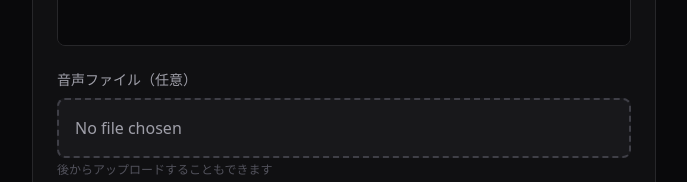
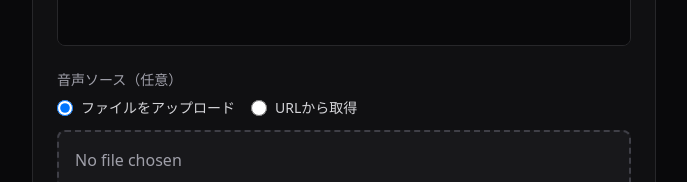
Before and after one commit to sngazm/imagecaster, a React (Vite) app in the folder apps/admin/: page /new in a window 1280 px wide. Shown: the part 618-800 px from the top of the page, without its empty margins (296-983 px from the left). Built offline with nearby package versions, Linux system fonts and the light colour scheme; no server answers.

Commit message:
feat: add URL input option for audio source in episode creation
- Add uploadFromUrl API method
- Add radio buttons to switch between file upload and URL input
- Support NextCloud share links (auto-converted by worker)

```diff
--- a/apps/admin/src/lib/api.ts
+++ b/apps/admin/src/lib/api.ts
@@ -174,6 +174,12 @@ export const api = {
       body: JSON.stringify({ duration, fileSize }),
     }),
 
+  uploadFromUrl: (id: string, sourceUrl: string) =>
+    request<{ id: string; status: string }>(`/api/episodes/${id}/upload-from-url`, {
+      method: "POST",
+      body: JSON.stringify({ sourceUrl }),
+    }),
+
   // Settings
   getSettings: () =>
     request<PodcastSettings>("/api/settings"),
--- a/apps/admin/src/pages/EpisodeNew.tsx
+++ b/apps/admin/src/pages/EpisodeNew.tsx
@@ -5,13 +5,16 @@ import type { DescriptionTemplate } from "../lib/api";
 import { HtmlEditor } from "../components/HtmlEditor";
 
 type Status = "idle" | "creating" | "uploading" | "completing" | "done" | "error";
+type AudioSource = "file" | "url";
 
 export default function EpisodeNew() {
   const navigate = useNavigate();
   const [title, setTitle] = useState("");
   const [slug, setSlug] = useState("");
   const [description, setDescription] = useState("");
+  const [audioSource, setAudioSource] = useState<AudioSource>("file");
   const [file, setFile] = useState<File | null>(null);
+  const [audioUrl, setAudioUrl] = useState("");
   const [skipTranscription, setSkipTranscription] = useState(true);
   const [publishAt, setPublishAt] = useState<string>("");
   const [status, setStatus] = useState<Status>("idle");
@@ -51,8 +54,8 @@ export default function EpisodeNew() {
         skipTranscription,
       });
 
-      // 音声ファイルがある場合のみアップロード
-      if (file) {
+      // 音声ソースに応じてアップロード
+      if (audioSource === "file" && file) {
         setStatus("uploading");
         setMessage("音声をアップロード中...");
 
@@ -69,6 +72,11 @@ export default function EpisodeNew() {
 
         const duration = await getAudioDuration(file);
         await api.completeUpload(episode.id, duration, file.size);
+      } else if (audioSource === "url" && audioUrl.trim()) {
+        setStatus("uploading");
+        setMessage("URLから音声を取得中...");
+
+        await api.uploadFromUrl(episode.id, audioUrl.trim());
       }
 
       setStatus("done");
@@ -182,11 +190,42 @@ export default function EpisodeNew() {
             />
           </div>
 
-          {/* Audio file */}
+          {/* Audio source */}
           <div>
-            <label htmlFor="audio" className="block text-sm font-medium text-zinc-400 mb-2">
-              音声ファイル（任意）
+            <label className="block text-sm font-medium text-zinc-400 mb-2">
+              音声ソース（任意）
             </label>
+
+            {/* Source type selector */}
+            <div className="flex gap-4 mb-3">
+              <label className="flex items-center gap-2 cursor-pointer">
+                <input
+                  type="radio"
+                  name="audioSource"
+                  value="file"
+                  checked={audioSource === "file"}
+                  onChange={() => setAudioSource("file")}
+                  disabled={isSubmitting || status === "done"}
+                  className="w-4 h-4 text-violet-600 bg-zinc-900 border-zinc-700 focus:ring-violet-500"
+                />
+                <span className="text-sm text-zinc-300">ファイルをアップロード</span>
+              </label>
+              <label className="flex items-center gap-2 cursor-pointer">
+                <input
+                  type="radio"
+                  name="audioSource"
+                  value="url"
+                  checked={audioSource === "url"}
+                  onChange={() => setAudioSource("url")}
+                  disabled={isSubmitting || status === "done"}
+                  className="w-4 h-4 text-violet-600 bg-zinc-900 border-zinc-700 focus:ring-violet-500"
+                />
+                <span className="text-sm text-zinc-300">URLから取得</span>
+              </label>
+            </div>
+
+            {/* File input */}
+            {audioSource === "file" && (
               <div className="relative">
                 <input
                   type="file"
@@ -202,6 +241,24 @@ export default function EpisodeNew() {
                   </div>
                 )}
               </div>
+            )}
+
+            {/* URL input */}
+            {audioSource === "url" && (
+              <div>
+                <input
+                  type="url"
+                  id="audioUrl"
+                  value={audioUrl}
+                  onChange={(e) => setAudioUrl(e.target.value)}
+                  placeholder="https://example.com/audio.mp3"
+                  disabled={isSubmitting || status === "done"}
+                  className="w-full px-4 py-3 bg-zinc-900 border border-zinc-800 rounded-lg text-zinc-100 placeholder:text-zinc-600 focus:outline-none focus:border-violet-500 focus:ring-2 focus:ring-violet-500/20 transition-all disabled:opacity-50"
+                />
+                <p className="text-xs text-zinc-600 mt-1">NextCloud共有リンクも使用可能です</p>
+              </div>
+            )}
+
             <p className="text-xs text-zinc-600 mt-1">後からアップロードすることもできます</p>
           </div>
 
```
Lines whose indentation alone changed are shown as unchanged.
